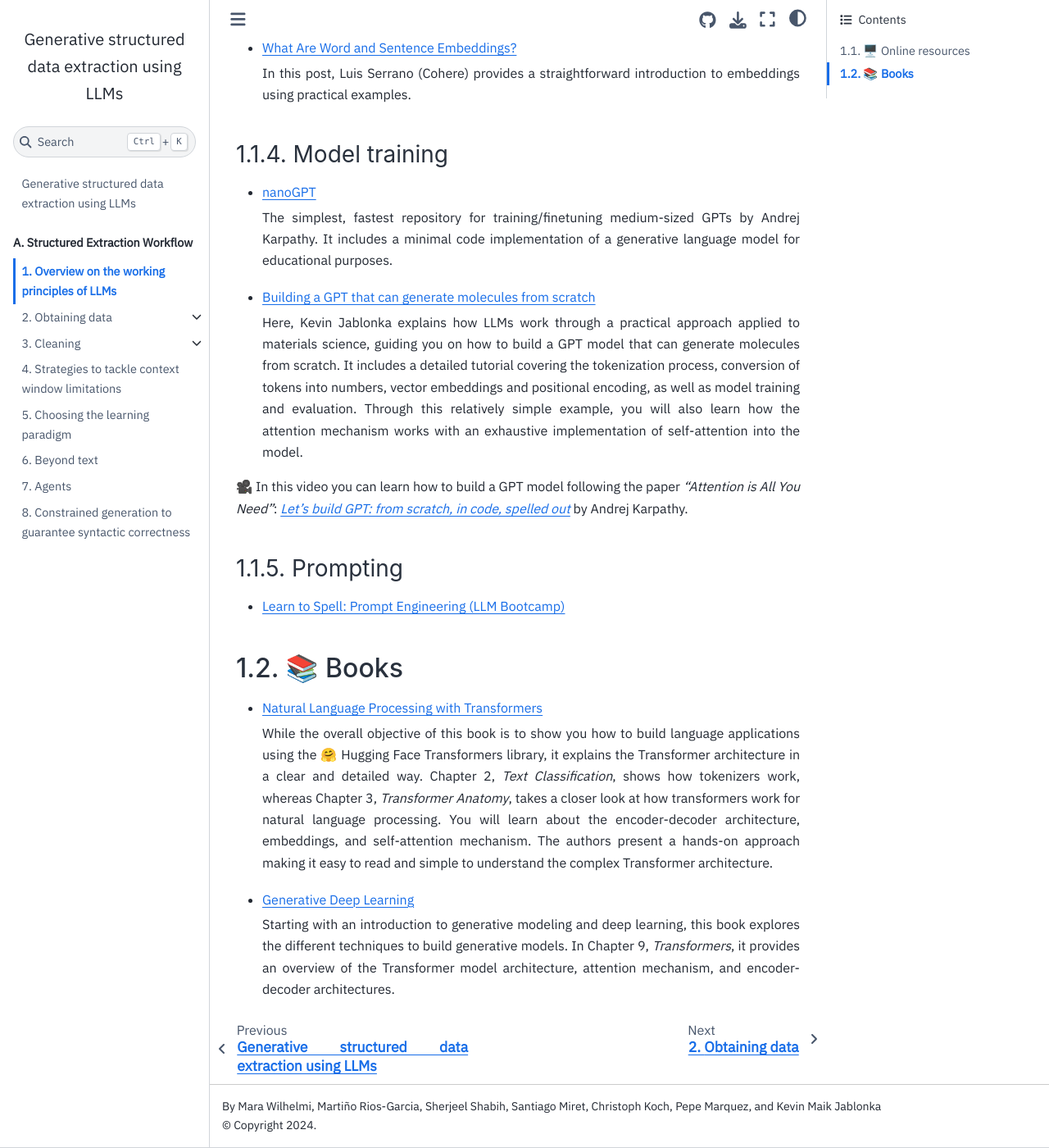
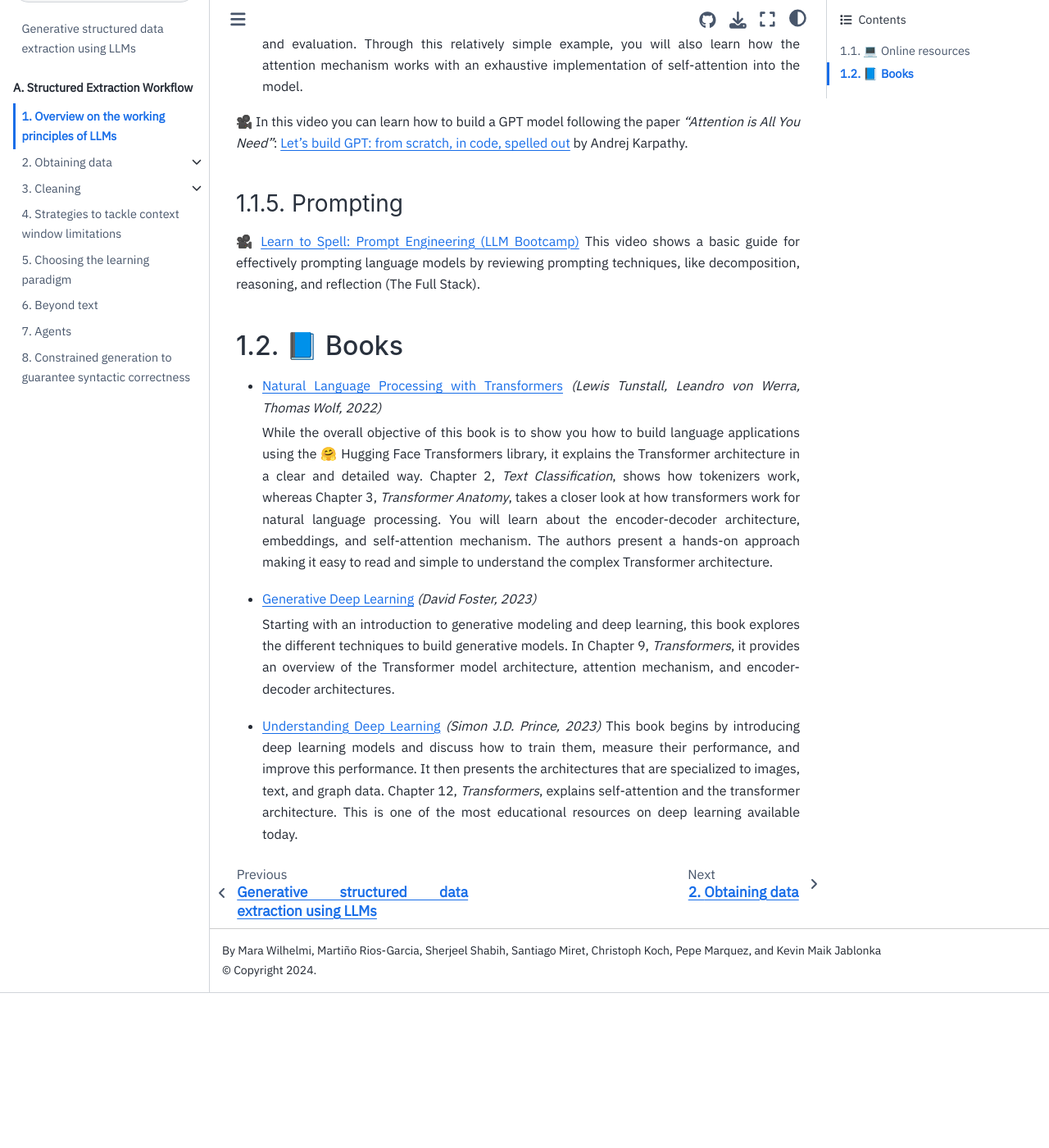
Before and after one commit to lamalab-org/matextract-book, a Jupyter Book: the page built from content/background/resources_LLMs.md, in a window 1280 px wide and 1400 px high, scrolled down 4311 px. Shown: the whole window at 82% size. Built offline with Jupyter Book 1.0.4 settings and Sphinx 7.4.7 and the Sphinx Book theme 1.1.4, drawn with Linux system fonts in a browser that asks for light colours; after the commit the page ends 5522 px from its top, so only the background shows below that; some of the changed text lies outside the part shown.

Commit message:
update background

`````diff
--- a/content/background/resources_LLMs.md
+++ b/content/background/resources_LLMs.md
@@ -2,11 +2,17 @@
 
 In this notebook, we have compiled a list of valuable resources to help you understand how Large Language Models (LLMs) work. Here you will find accessible explanations of the fundamental principles behind these models.
 
-## 🖥️ Online resources
+## 💻 Online resources
 
 ### Transformers
 
-Transformers have emerged as the leading architecture for addressing natural language processing (NLP) tasks, enabling the development of powerful language models. Introduced in the landmark 2017 paper *"Attention Is All You Need"* by Google researchers, the Transformer architecture has revolutionized the field. To understand the fundamentals of Transformers, you can explore the resources shown below.
+Transformers have emerged as the leading architecture for addressing natural language processing (NLP) tasks, enabling the development of powerful language models. Introduced in the landmark 2017 paper *"Attention Is All You Need"* by Google researchers, the Transformer architecture has revolutionized the field. To understand the fundamentals of Transformers, you can explore the resources shown below. *(Figure - The Transformer, model architecture. Source: ["Attention Is All You Need"](https://arxiv.org/abs/1706.03762) paper)*
+
+
+```{figure} ./transformer.png
+:width: 300px
+:align: right
+```
 
 <!-- ```{figure} ./transformer.png
 
@@ -38,23 +44,18 @@
 
     Here, Brendan Bycroft shows an impressive interactive visualization of the LLM algorithm behind some of OpenAI GPT models, allowing you to see the entire process in action.
 
-🎥 You can also find a clear explanation of Transformers in the following video: [The Transformer Architecture](https://www.youtube.com/watch?v=tstbZXNCfLY) by *Sebastian Raschka*.
+🎥 You can also find a clear explanation of Transformers in the following video: [The Transformer Architecture](https://www.youtube.com/watch?v=tstbZXNCfLY) by Sebastian Raschka.
 
 ### Attention
 
-The concept of "attention” in deep learning emerged from the need to improve Recurrent Neural Networks (RNNs) for handling longer sequences or sentences. Working word-by-word is not effective. To overcome this issue, attention mechanisms were introduced to give access to all sequence elements at each time step. The key is to be selective and determine which words are most important in a specific context. The transformer architecture revolutionized this approach by introducing a standalone self-attention mechanism, eliminating the need for RNNs altogether. To understand the attention mechanisms, you can explore the resources shown below.
+The concept of "attention” in deep learning emerged from the need to improve Recurrent Neural Networks (RNNs) for handling longer sequences or sentences. Working word-by-word is not effective. To overcome this issue, attention mechanisms were introduced to give access to all sequence elements at each time step. The key is to be selective and determine which words are most important in a specific context. The transformer architecture revolutionized this approach by introducing a standalone self-attention mechanism, eliminating the need for RNNs altogether. To understand the attention mechanisms, you can explore the resources shown below. *(Figure - Computing the Attention Scores. Source: ["Self-attention from schatch"](https://sebastianraschka.com/blog/2023/self-attention-from-scratch.html) post by S. Raschka)*
+
+<!-- The attention mechanism is what makes the Transformer architecture unique and distinct from recurrent approaches to language modeling.-->
 
 ```{figure} ./attention-scores.png
-
-[Self-attention from schatch post by S. Raschka](https://sebastianraschka.com/blog/2023/self-attention-from-scratch.html)
-
+:width: 450px
+:align: right
 ```
-
-````{warning}
-
-The attention mechanism is what makes the Transformer architecture unique and distinct from recurrent approaches to language modeling.
-
-````
 
 * [Understanding the attention mechanism in sequence models](https://www.jeremyjordan.me/attention)
 
@@ -70,27 +71,26 @@
 
 🎥 You can also find valuable information about the attention mechanism in the following videos:
 
-* *Sebastian Raschka*
+* Sebastian Raschka
   * [Using Attention Without the RNN -- A Basic Form of Self-Attention](https://www.youtube.com/watch?v=i_pfHD4P_wg)
   * [Self-Attention and Scaled Dot-Product Attention](https://www.youtube.com/watch?v=0PjHri8tc1c)
   * [Multi-Head Attention](https://www.youtube.com/watch?v=A1eUVxscNq8)
-* *DeepLearningAI*
+* DeepLearningAI
   * [Attention Model Intuition](https://www.youtube.com/watch?v=SysgYptB198)
   * [Attention Model](https://www.youtube.com/watch?v=quoGRI-1l0A)
 
 ### Tokenization and embeddings
 
-Tokenization and embeddings are two essential steps in the data processing pipeline of LLMs. Tokens are the fundamental units of LLMs. Tokenization is the process of translating text into sequences of tokens and vice versa, breaking down the text into manageable pieces that the model can interpret. Once the text is tokenized, each token is mapped to an embedding vector. These embeddings are dense, low-dimensional, continuous vector representations that capture the semantic and syntactic meanings of tokens, allowing the model to understand the nuances of language. These vectors are learned during the model’s training process. For more information on tokenization and embeddings, you can explore the resources listed below.
+Tokenization and embeddings are two essential steps in the data processing pipeline of LLMs. Tokens are the fundamental units of LLMs. Tokenization is the process of translating text into sequences of tokens and vice versa, breaking down the text into manageable pieces that the model can interpret. Once the text is tokenized, each token is mapped to an embedding vector. These embeddings are dense, low-dimensional, continuous vector representations that capture the semantic and syntactic meanings of tokens, allowing the model to understand the nuances of language. These vectors are learned during the model’s training process. For more information on tokenization and embeddings, you can explore the resources listed below. *(Figure - [Tiktokenizer](https://tiktokenizer.vercel.app/))*
 
 ```{figure} ./tiktokenizer.png
-
-Tiktokenizer
-
+:width: 400px
+:align: right
 ```
 
 * [The Technical User's Introduction to LLM Tokenization](https://christophergs.com/blog/understanding-llm-tokenization)
 
-    In this post, Christopher Samiullah delves into the mechanics of tokenization in LLMs, referencing [Andrej Karpathy’s YouTube talk: *Let’s build the GPT Tokenizer*](https://www.youtube.com/watch?v=zduSFxRajkE).
+    In this post, Christopher Samiullah delves into the mechanics of tokenization in LLMs, referencing Andrej Karpathy’s YouTube talk: [*Let’s build the GPT Tokenizer*](https://www.youtube.com/watch?v=zduSFxRajkE).
 
 * [Let’s build the GPT Tokenizer](https://www.youtube.com/watch?v=zduSFxRajkE)
 
@@ -115,17 +115,22 @@
     Here, Kevin Jablonka explains how LLMs work through a practical approach applied to materials science, guiding you on how to build a GPT model that can generate molecules from scratch. It includes a detailed tutorial covering the tokenization process, conversion of tokens into numbers, vector embeddings and positional encoding, as well as model training and evaluation. Through this relatively simple example, you will also learn how the attention mechanism works with an exhaustive implementation of self-attention into the model.
 
 🎥 In this video you can learn how to build a GPT model following the paper *"Attention is All You Need"*:
-    [*Let's build GPT: from scratch, in code, spelled out*](https://www.youtube.com/watch?v=kCc8FmEb1nY) by Andrej Karpathy.
+    [Let's build GPT: from scratch, in code, spelled out](https://www.youtube.com/watch?v=kCc8FmEb1nY) by Andrej Karpathy.
 
 ### Prompting
 
-* [Learn to Spell: Prompt Engineering (LLM Bootcamp)](https://www.youtube.com/watch?v=JnBHR_yL2w8)
+🎥 [Learn to Spell: Prompt Engineering (LLM Bootcamp)](https://www.youtube.com/watch?v=JnBHR_yL2w8) This video shows a basic guide for effectively prompting language models by reviewing prompting techniques, like decomposition, reasoning, and reflection (The Full Stack).
 
-## 📚 Books
+## 📘 Books
 
 * [Natural Language Processing with Transformers](https://www.oreilly.com/library/view/natural-language-processing/9781098136789)
+    *(Lewis Tunstall, Leandro von Werra, Thomas Wolf, 2022)*
     <!-- *(Lewis Tunstall, Leandro von Werra, Thomas Wolf (2022) O'Reilly Media, Inc. ISBN: 9781098136796)*\ -->
     While the overall objective of this book is to show you how to build language applications using the 🤗 Hugging Face Transformers library, it explains the Transformer architecture in a clear and detailed way. Chapter 2, *Text Classification*, shows how tokenizers work, whereas Chapter 3, *Transformer Anatomy*, takes a closer look at how transformers work for natural language processing. You will learn about the encoder-decoder architecture, embeddings, and self-attention mechanism. The authors present a hands-on approach making it easy to read and simple to understand the complex Transformer architecture.
 * [Generative Deep Learning](https://www.oreilly.com/library/view/generative-deep-learning/9781098134174)
+    *(David Foster, 2023)*
   <!-- *(David Foster (2023) O'Reilly Media, Inc. ISBN: 9781098134181)*\ -->
     Starting with an introduction to generative modeling and deep learning, this book explores the different techniques to build generative models. In Chapter 9, *Transformers*, it provides an overview of the Transformer model architecture, attention mechanism, and encoder-decoder architectures.
+* [Understanding Deep Learning](https://udlbook.github.io/udlbook/)
+    *(Simon J.D. Prince, 2023)*
+    This book begins by introducing deep learning models and discuss how to train them, measure their performance, and improve this performance. It then presents the architectures that are specialized to images, text, and graph data. Chapter 12, *Transformers*, explains self-attention and the transformer architecture. This is one of the most educational resources on deep learning available today.
`````
